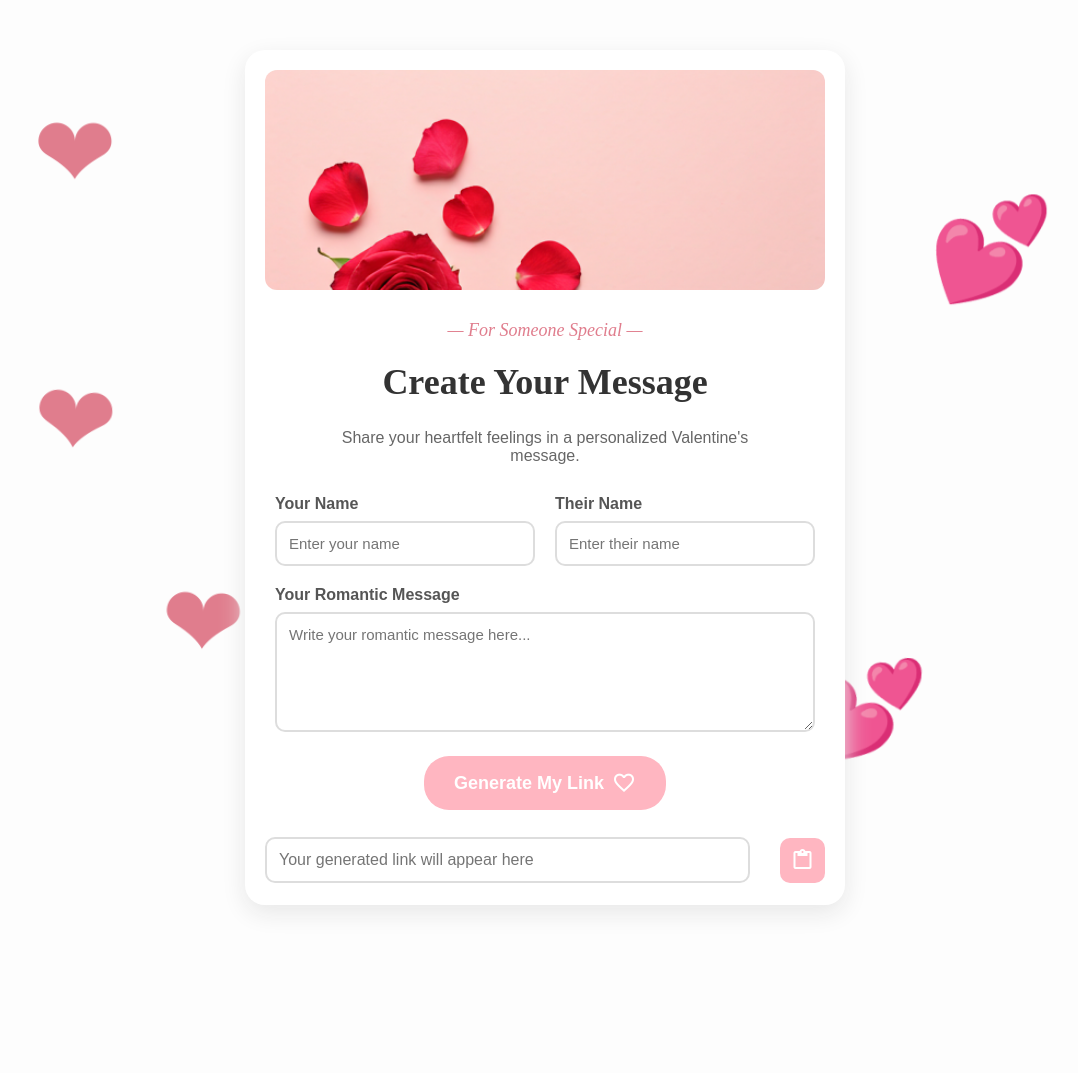
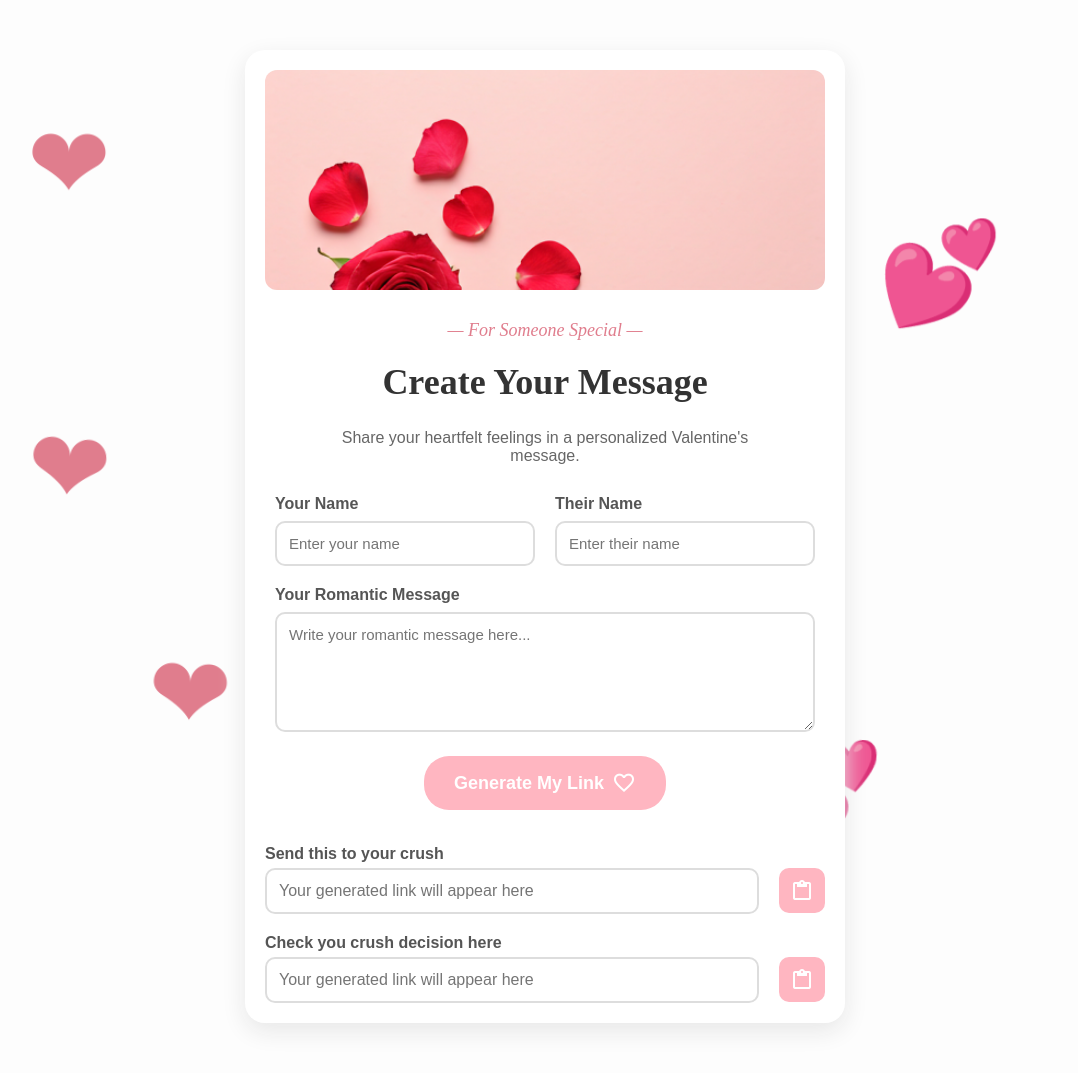
Before and after one commit to Vanshdeveloper/valentine-app, a Flask app: page / in a window 1280 px wide. Shown: the whole page, without its empty margins (95-1173 px from the left). Before the commit the page ends 911 px from the top, so only its background shows below. Run offline with Flask 3, Linux system fonts and the light colour scheme; some web fonts are replaced.

Commit message:
Add files via upload

```diff
--- a/app.py
+++ b/app.py
@@ -64,9 +64,15 @@ def submit():
     with open(DATA_FILE, "w") as f:
         json.dump(data, f, indent=4)
 
-    link = url_for("love_page", unique_id=unique_id, _external=True)
+    # link = url_for("love_page", unique_id=unique_id, _external=True)
+    love_link = url_for("love_page", unique_id=unique_id, _external=True)
+    status_link = url_for("check_response", unique_id=unique_id, _external=True)
 
-    return jsonify({"link": link})
+    # return jsonify({"link": link})
+    return jsonify({
+        "love_link": love_link,
+        "status_link": status_link
+    })
 
 
 @app.route("/love/<unique_id>")
--- a/templates/form.html
+++ b/templates/form.html
@@ -35,7 +35,7 @@
             position: absolute;
             top: 0;
             left: 0;
-            width: 100%;
+            width: 95%;
             height: 100%;
             pointer-events: none;
             z-index: 0;
@@ -225,18 +225,37 @@
             font-size: 16px;
         }
 
+        .link-box-main {
+            margin: 10px 0 20px 0;
+            display: flex;
+            flex-direction: column;
+            /* gap: 20px; */
+        }
+
         .link-box {
             padding: 0 20px;
             /* background-color: #000; */
-            height: 90px;
+            /* height: 90px; */
             display: flex;
-            align-items: center;
-            justify-content: center;
-            gap: 30px;
+            /* align-items: center; */
+            /* justify-content: center; */
+            flex-direction: column;
+            /* gap: 30px; */
         }
 
-        #resultLink,
-        #resultLinkDeci {
+        .link-box label {
+            margin: 20px 0 5px 0;
+            font-family: var(--googleSansFlex-font);
+        }
+
+        .input-box {
+            width: 100%;
+            display: flex;
+            gap: 20px;
+        }
+
+        #loveLink,
+        #statusLink {
             width: 100%;
             /* margin: 20px; */
             padding: 12px;
@@ -248,7 +267,8 @@
             /* display: none; */
         }
 
-        .copy-btn {
+        .copy-btn-love,
+        .copy-btn-status {
             margin: 0;
             height: 45px;
             width: 55px;
@@ -260,15 +280,19 @@
         }
 
         @media (max-width: 600px) {
+            .floating-hearts {
+                display: none;
+            }
+
             .name-fields {
                 flex-direction: column;
                 gap: 15px;
             }
 
             .card {
-                margin: 0;
+                /* margin: 0;
                 width: 100%;
-                border-radius: 0;
+                border-radius: 0; */
             }
 
             .card h1 {
@@ -280,7 +304,15 @@
             }
 
             .link-box {
-                gap: 10px;
+                /* gap: 10px; */
+            }
+        }
+
+        @media (max-width: 450px) {
+            .card {
+                margin: 0;
+                width: 100%;
+                border-radius: 0;
             }
         }
     </style>
@@ -322,57 +354,92 @@
                 <textarea id="your_paragraph" name="your_paragraph" placeholder="Write your romantic message here..."
                     required style="font-family: var(--googleSansFlex-font); font-size: 15px;"></textarea>
             </div>
-            <button type="submit" style="font-family: var(--googleSansFlex-font);">Generate My Link <span class="material-symbols-outlined">favorite</span> </button>
+            <button type="submit" style="font-family: var(--googleSansFlex-font);">Generate My Link <span
+                    class="material-symbols-outlined">favorite</span> </button>
         </form>
 
 
-        <div class="link-box">
-            <input id="resultLink" readonly placeholder="Your generated link will appear here">
+        <div class="link-box-main">
+            <div class="link-box">
+                <label for="loveLink">Send this to your crush</label>
 
-            <button class="copy-btn" onclick="copyLink()"><span class="material-symbols-outlined">content_paste</span></button>
+                <div class="input-box">
+                    <input id="loveLink" readonly placeholder="Your generated link will appear here">
+                    <button class="copy-btn-love" onclick="copyLinkLove()"><span
+                            class="material-symbols-outlined">content_paste</span></button>
+                </div>
+            </div>
+            <div class="link-box">
+                <label for="statusLink">Check you crush decision here</label>
+
+                <div class="input-box">
+                    <input id="statusLink" readonly placeholder="Your generated link will appear here">
+                    <button class="copy-btn-status" onclick="copyLinkStatus()"><span
+                            class="material-symbols-outlined">content_paste</span></button>
+                </div>
+            </div>
         </div>
-        <!-- <input id="resultLinkDeci" style="margin-top: 0px;" readonly placeholder="Link to check their decision"> -->
     </div>
 
     <script>
         // for copying generated link
-        function copyLink() {
-            const input = document.getElementById("resultLink");
+        function copyLinkLove() {
+            const input = document.getElementById("loveLink");
             input.select();
             input.setSelectionRange(0, 99999); // mobile support
-
-            document.querySelector('.copy-btn').innerHTML = '<span class="material-symbols-outlined">inventory</span>';
-
+            document.querySelector('.copy-btn-love').innerHTML = '<span class="material-symbols-outlined">inventory</span>';
             navigator.clipboard.writeText(input.value);
-
-            alert("Link copied ❤");
         }
 
+        function copyLinkStatus() {
+            const input = document.getElementById("statusLink");
+            input.select();
+            input.setSelectionRange(0, 99999); // mobile support
+            document.querySelector('.copy-btn-status').innerHTML = '<span class="material-symbols-outlined">inventory</span>';
+            navigator.clipboard.writeText(input.value);
+        }
 
+        // ***************************************************************************************************************************
         // form connection
-        const form = document.getElementById("loveForm");
+        // const form = document.getElementById("loveForm");
 
-        form.addEventListener("submit", function (e) {
-            e.preventDefault(); // 🔥 THIS is the key
+        // form.addEventListener("submit", function (e) {
+        //     e.preventDefault(); // 🔥 THIS is the key
 
-            const formData = new FormData(form);
+        //     const formData = new FormData(form);
 
-            fetch("/submit", {
+        //     fetch("/submit", {
+        //         method: "POST",
+        //         body: formData
+        //     })
+        //         .then(res => res.json())
+        //         .then(data => {
+        //             alert("Link generated!");
+        //             const resultedLinkElem = document.getElementById('resultLink');
+        //             resultedLinkElem.style.display = 'block';
+        //             resultedLinkElem.value = data.link;
+        //         })
+        //         .catch(err => {
+        //             alert("Something went wrong");
+        //             console.error(err);
+        //         });
+        // });
+
+        document.querySelector("form").addEventListener("submit", async function (e) {
+            e.preventDefault();
+
+            const formData = new FormData(this);
+
+            const res = await fetch("/submit", {
                 method: "POST",
                 body: formData
-            })
-                .then(res => res.json())
-                .then(data => {
-                    alert("Link generated!");
-                    const resultedLinkElem = document.getElementById('resultLink');
-                    resultedLinkElem.style.display = 'block';
-                    resultedLinkElem.value = data.link;
-                })
-                .catch(err => {
-                    alert("Something went wrong");
-                    console.error(err);
-                });
-        });
+            });
+
+            const data = await res.json();
+
+            document.getElementById("loveLink").value = data.love_link;
+            document.getElementById("statusLink").value = data.status_link;
+        })
     </script>
 </body>
 
```
Also changed, not shown: templates/love.html (+2 -9 lines).
